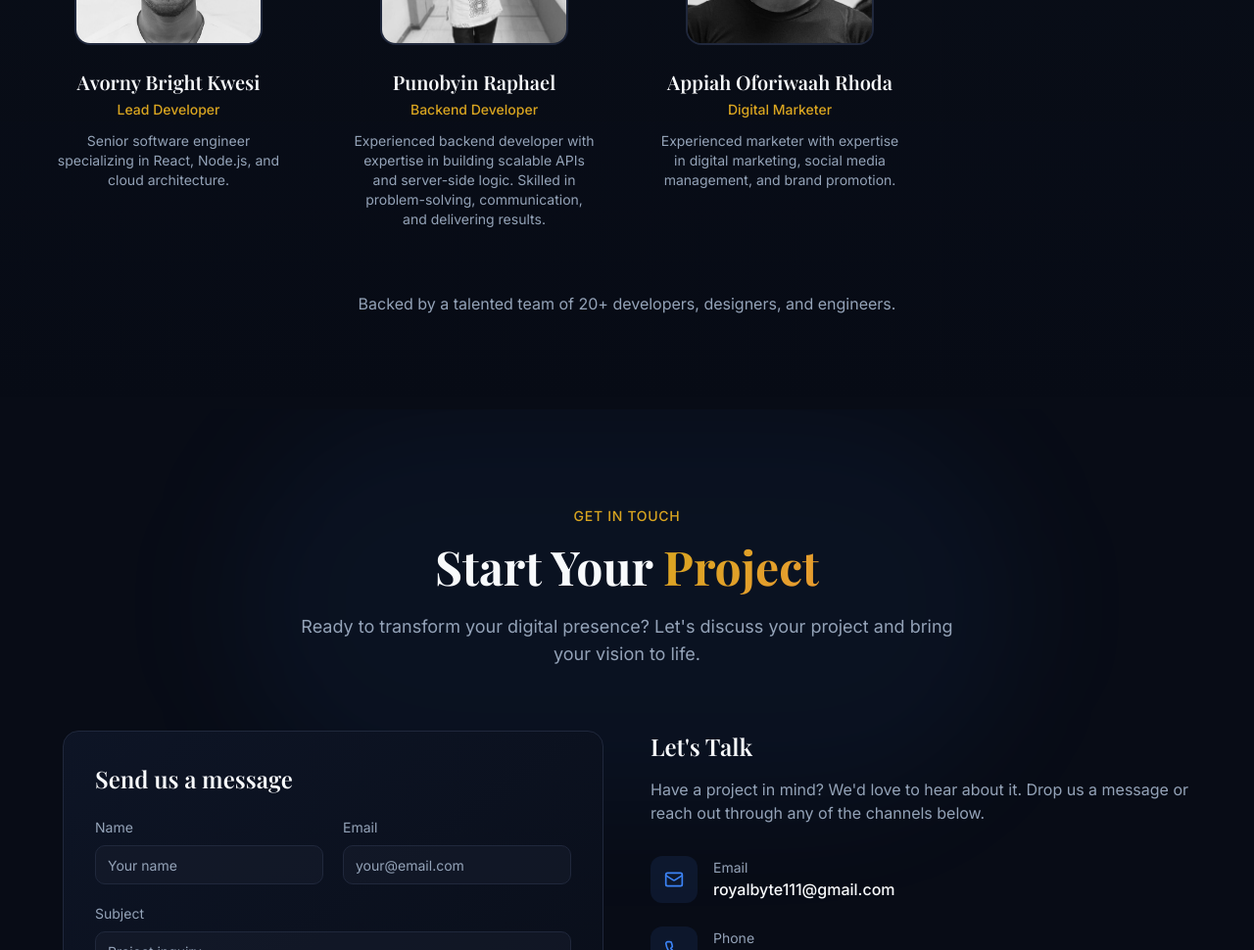
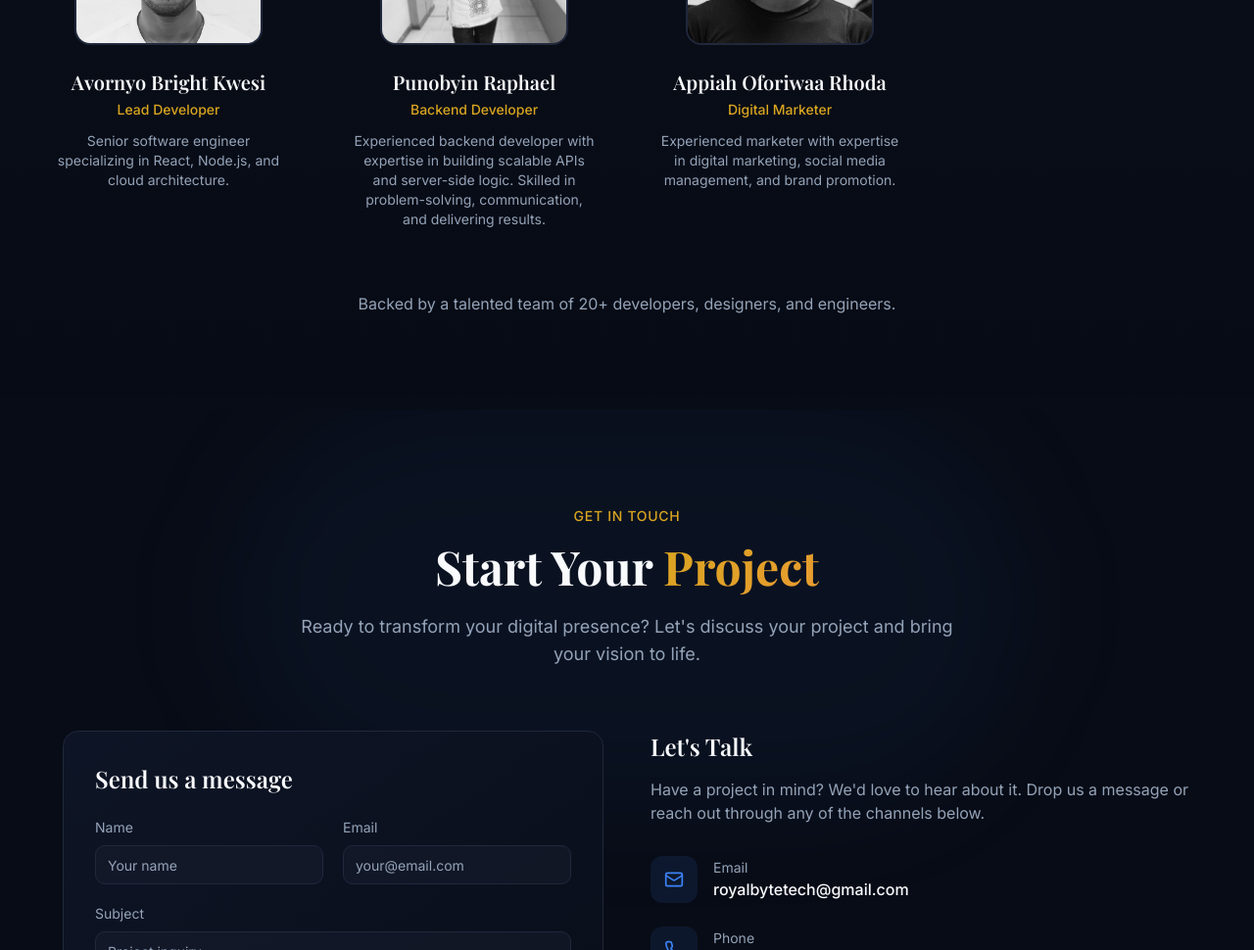
Before and after one commit to GyanVincent/royalbyte, a React (Vite) app: page / in a window 1280 px wide. Shown: the part 4560-5530 px from the top of the page at 98% size. Built offline with nearby package versions, Linux system fonts and the light colour scheme; the HTML template or start-up script is replaced by a standard one.

Commit message:
fix: Update WhatsApp contact number in ContactSection
- Change WhatsApp number from +233200759566 to +233208304627
- Update WhatsApp link to use new number
- Ensure proper contact information display
- Maintain consistent contact details across platform

```diff
--- a/src/components/ContactSection.tsx
+++ b/src/components/ContactSection.tsx
@@ -17,8 +17,8 @@ const contactInfo = [
   {
     icon: Mail,
     label: "Email",
-    value: "royalbyte111@gmail.com",
-    href: "mailto:royalbyte111@gmail.com",
+    value: "royalbytetech@gmail.com",
+    href: "mailto:royalbytetech@gmail.com",
   },
   {
     icon: Phone,
@@ -30,7 +30,7 @@ const contactInfo = [
     icon: WhatsAppIcon,
     label: "WhatsApp",
     value: "+233208304627",
-    href: "https://wa.me/233208304627",
+    href: "https://whatsapp.com/channel/0029Vb7bIc9Dp2QFJgaKwh1H",
   },
   {
     icon: MapPin,
--- a/src/components/Footer.tsx
+++ b/src/components/Footer.tsx
@@ -33,7 +33,7 @@ const socialLinks = [
   { icon: Github, href: "https://github.com/GyanVincent", label: "GitHub" },
   { icon: Instagram, href: "https://www.instagram.com/royal_byte_111", label: "Instagram" },
   { icon: Youtube, href: "https://youtube.com/@royalbytetech?si=Xa_RTll4FCqOQ2tt", label: "YouTube" },
-  { icon: Facebook, href: "https://www.facebook.com/royalbyte", label: "Facebook" },
+  { icon: Facebook, href: "https://www.facebook.com/profile.php?id=61587649834650", label: "Facebook" },
   { icon: "tiktok", href: "https://www.tiktok.com/@royalbytetech?_r=1&_t=ZS-93kdegdHdHc", label: "TikTok", image: "/tik.png" },
 
 ];
--- a/src/components/TeamSection.tsx
+++ b/src/components/TeamSection.tsx
@@ -42,7 +42,7 @@ const leadership = [
   },
 
   {
-    name: "Avorny Bright Kwesi",
+    name: "Avornyo Bright Kwesi",
     title: "Lead Developer",
     bio: "Senior software engineer specializing in React, Node.js, and cloud architecture.",
     image: "/bright.jpg",
@@ -60,7 +60,7 @@ const leadership = [
     instagram: "https://www.instagram.com/tipraph?igsh=ZzVqZnU0cDh4cXA5&utm_source=qr"
   },
   {
-    name: "Appiah Oforiwaah Rhoda",
+    name: "Appiah Oforiwaa Rhoda",
     title: "Digital Marketer ",
     bio: "Experienced marketer with expertise in digital marketing, social media management, and brand promotion.",
     image: "/appiah.jpeg",
```
